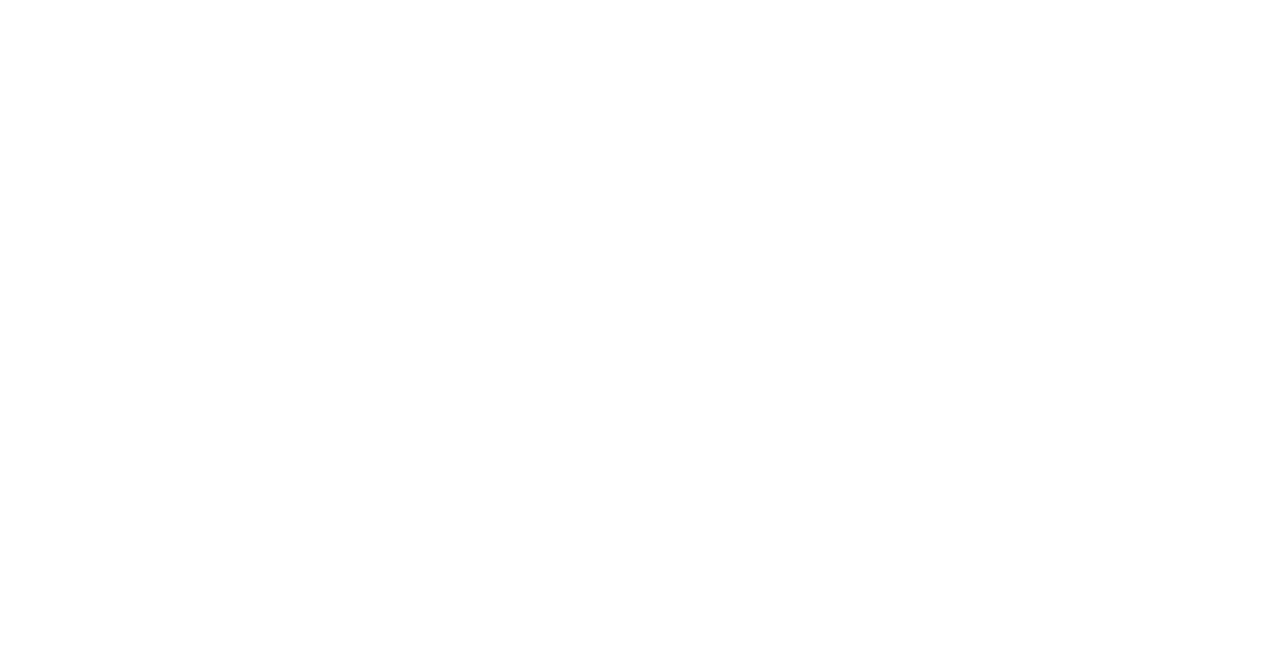
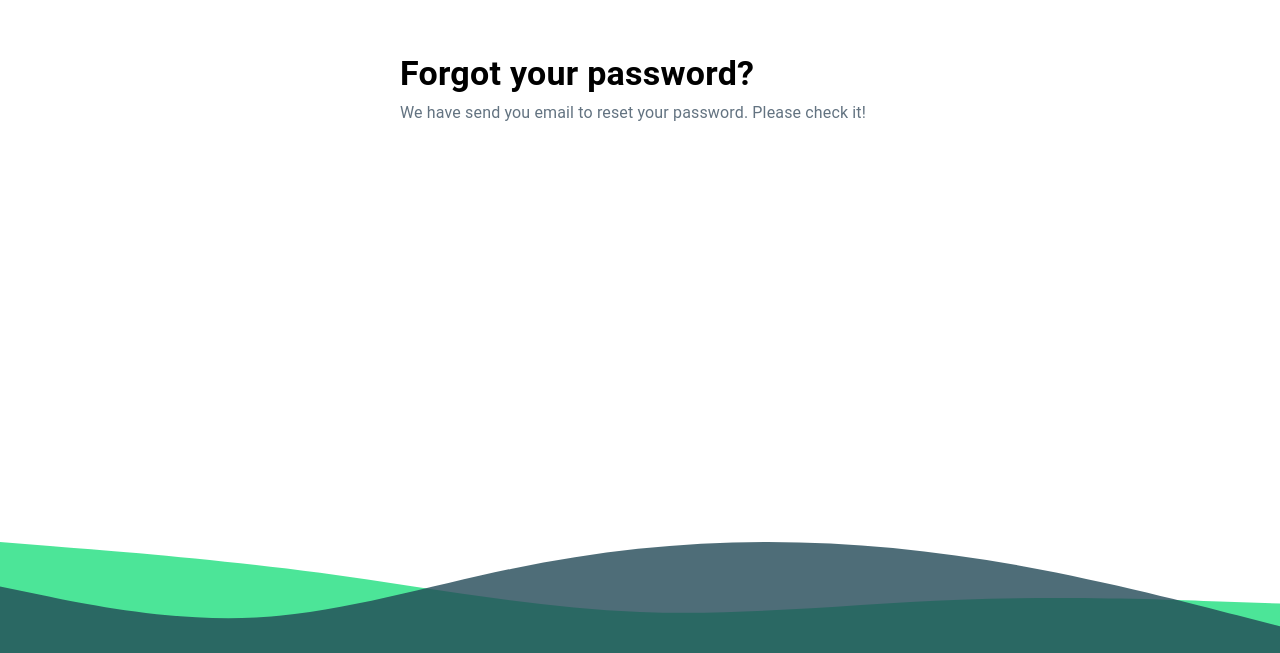
Before and after one commit to Russ0506/chat-random-client-fe, a React (Create React App) app: page /reset-password-email-confirm/success in a window 1280 px wide. Before the commit this address had no page. Shown: the part 147-800 px from the top of the page. Built offline with nearby package versions, Linux system fonts and the light colour scheme.

Commit message:
git commit -  coding router resetPwd, screen dialogbox, screen ressetConfirmEmailSucess

```diff
--- a/src/service/auth.service.js
+++ b/src/service/auth.service.js
@@ -1,7 +1,7 @@
 import axios from "axios";
 import { axiosClient } from '../setup/axiosClient'
 
-const URL = "users"
+const URL = "https://random-chat-api-server.herokuapp.com/users";
 
 const register = async (params) => {
   try {
--- a/src/styles/login.scss
+++ b/src/styles/login.scss
@@ -3,5 +3,8 @@
     content: url("../assets/img/background-login.svg");
     background-repeat: no-repeat;
     width: 100vw;
+    position: absolute;
+    bottom: 0;
+    left: 0;
     // background-color: ;
 }
--- /dev/null
+++ b/src/views/common/base/dialog/AlertDialogSlide.js
@@ -0,0 +1,52 @@
+import * as React from "react";
+import Button from "@mui/material/Button";
+import Dialog from "@mui/material/Dialog";
+import DialogActions from "@mui/material/DialogActions";
+import DialogContent from "@mui/material/DialogContent";
+import DialogContentText from "@mui/material/DialogContentText";
+import DialogTitle from "@mui/material/DialogTitle";
+import Slide from "@mui/material/Slide";
+
+const Transition = React.forwardRef(function Transition(props, ref) {
+  return <Slide direction="up" ref={ref} {...props} />;
+});
+
+export default function AlertDialogSlide({
+  title = "No title",
+  message = "No message",
+  openStatus = false,
+  width = "50vw",
+  minWidth = "300px"
+}) {
+  const [open, setOpen] = React.useState(openStatus);
+
+  // const handleClickOpen = () => {
+  //   setOpen(true);
+  // };
+
+  const handleClose = () => {
+    setOpen(false);
+  };
+
+  return (
+    <div>
+      <Dialog
+        open={open}
+        TransitionComponent={Transition}
+        keepMounted
+        onClose={handleClose}
+        aria-describedby="alert-dialog-slide-description"
+      >
+        <DialogTitle>${title}</DialogTitle>
+        <DialogContent>
+          <DialogContentText id="alert-dialog-slide-description">
+            ${message}
+          </DialogContentText>
+        </DialogContent>
+        <DialogActions>
+          <Button onClick={handleClose}>Confirm</Button>
+        </DialogActions>
+      </Dialog>
+    </div>
+  );
+}
--- a/src/views/pages/authenticator/ResetPwdEmailConfirm.js
+++ b/src/views/pages/authenticator/ResetPwdEmailConfirm.js
@@ -1,13 +1,26 @@
-import { Box, Button, Stack, TextField, Typography } from "@mui/material";
+import { Backdrop, Box, Button, CircularProgress, Stack, TextField, Typography } from "@mui/material";
 import React, { useEffect, useState } from "react";
 import { useDispatch, useSelector } from "react-redux";
 import { clearMessage } from "../../../features/message";
 import { resetPwdEmailConfirm } from "../../../features/auth";
+import AlertDialogSlide from "../../common/base/dialog/AlertDialogSlide";
+import { Navigate } from "react-router-dom";
+import { useNavigate } from "react-router-dom";
+
 export default function ResetPwdEmailConfirm(props) {
   const dispatch = useDispatch();
   const [loading, setLoading] = useState(false);
   const { isLoggedIn } = useSelector((state) => state.auth);
   const { message } = useSelector((state) => state.message);
+   const [open, setOpen] = React.useState(false);
+   const handleClose = () => {
+     setOpen(false);
+   };
+   const handleToggle = () => {
+     setOpen(!open);
+   };
+  let navigate = useNavigate();
+
   useEffect(() => {
     dispatch(clearMessage());
   }, [dispatch]);
@@ -15,7 +28,8 @@ export default function ResetPwdEmailConfirm(props) {
   const handleSubmit = (event) => {
     event.preventDefault();
     const data = new FormData(event.currentTarget);
-    console.log(data);
+    console.log(data.get("email"));
+    handleToggle();
     dispatch(
       resetPwdEmailConfirm({
         user: { email: data.get("email") },
@@ -23,11 +37,11 @@ export default function ResetPwdEmailConfirm(props) {
     )
       .unwrap()
       .then(() => {
-        props.history.push("/profile");
-        window.location.reload();
+        navigate("/reset-password-email-confirm/success");
       })
       .catch(() => {
-        setLoading(false);
+        // setLoading(false);
+        alert("false");
       });
   };
 
@@ -41,6 +55,13 @@ export default function ResetPwdEmailConfirm(props) {
         height: "100vh",
       }}
     >
+      <Backdrop
+        sx={{ color: "#fff", zIndex: (theme) => theme.zIndex.drawer + 1 }}
+        open={open}
+        onClick={handleClose}
+      >
+        <CircularProgress color="inherit" />
+      </Backdrop>
       <Box
         component="form"
         onSubmit={handleSubmit}
@@ -94,6 +115,7 @@ export default function ResetPwdEmailConfirm(props) {
           </Button>
         </Stack>
       </Box>
+      <Box className="login-main"></Box>
     </Box>
   );
 }
--- /dev/null
+++ b/src/views/pages/authenticator/ResetPwdEmailConfirmSuccess.js
@@ -0,0 +1,40 @@
+import { Box, Stack, Typography } from '@mui/material';
+import React from 'react'
+
+export default function ResetPwdEmailConfirmSuccess() {
+ return (
+   <Box
+     sx={{
+       display: "flex",
+       justifyContent: "center",
+       alignItems: "center",
+       width: "auto",
+       height: "100vh",
+     }}
+   >
+     <Box
+       sx={{
+         width: "50%",
+         height: "50%",
+         minWidth: "365px",
+         maxWidth: "480px",
+       }}
+     >
+       <Stack direction="column" spacing={0.5} sx={{ mb: 4 }}>
+         <Typography
+           variant="h4"
+           component="div"
+           gutterBottom
+           sx={{ fontWeight: "bold" }}
+         >
+           Forgot your password?
+         </Typography>
+         <Typography variant="subtitle1" sx={{ color: "#637381" }}>
+           We have send you email to reset your password. Please check it!
+         </Typography>
+       </Stack>
+     </Box>
+     <Box className="login-main"></Box>
+   </Box>
+ );
+}
```
Also changed, not shown: src/routes.js (+28 -14 lines).
